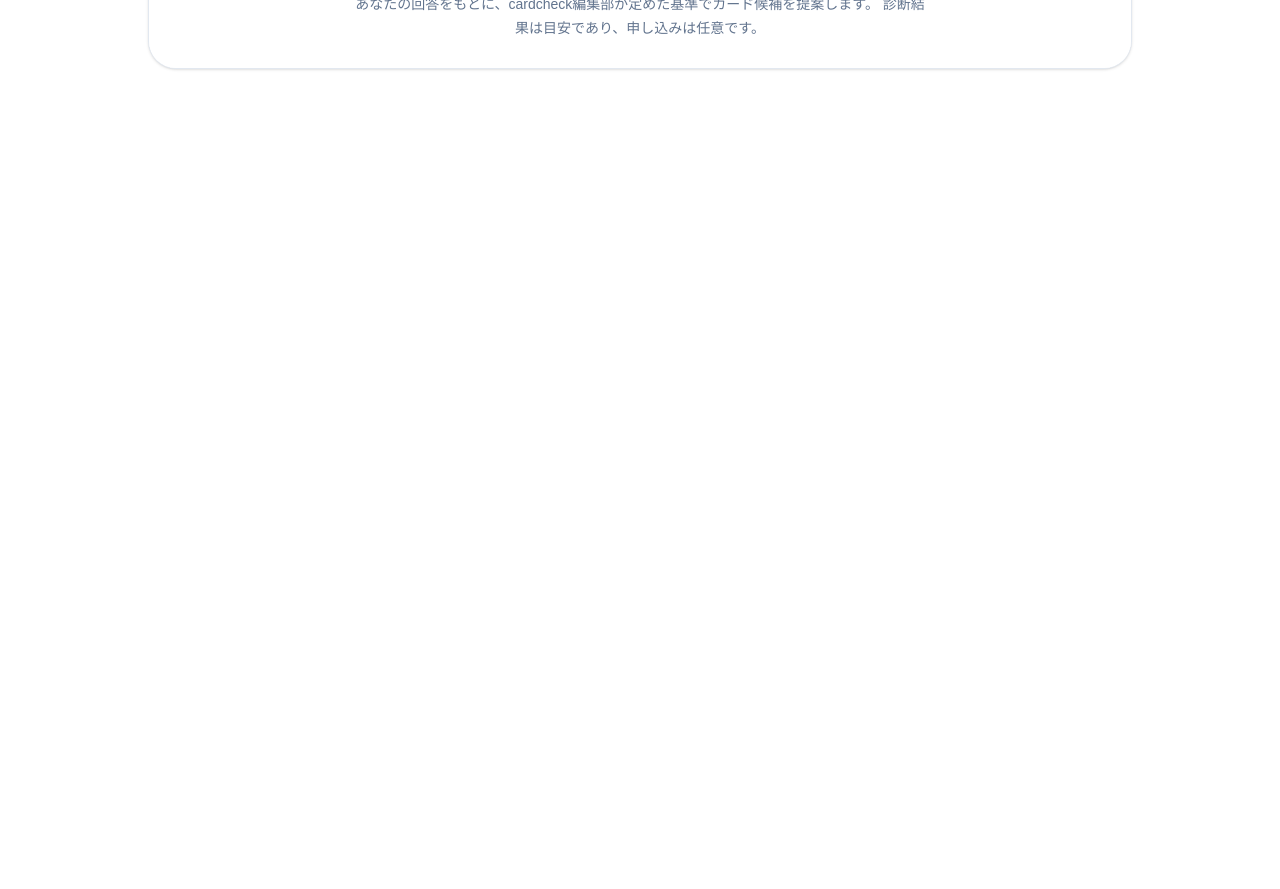
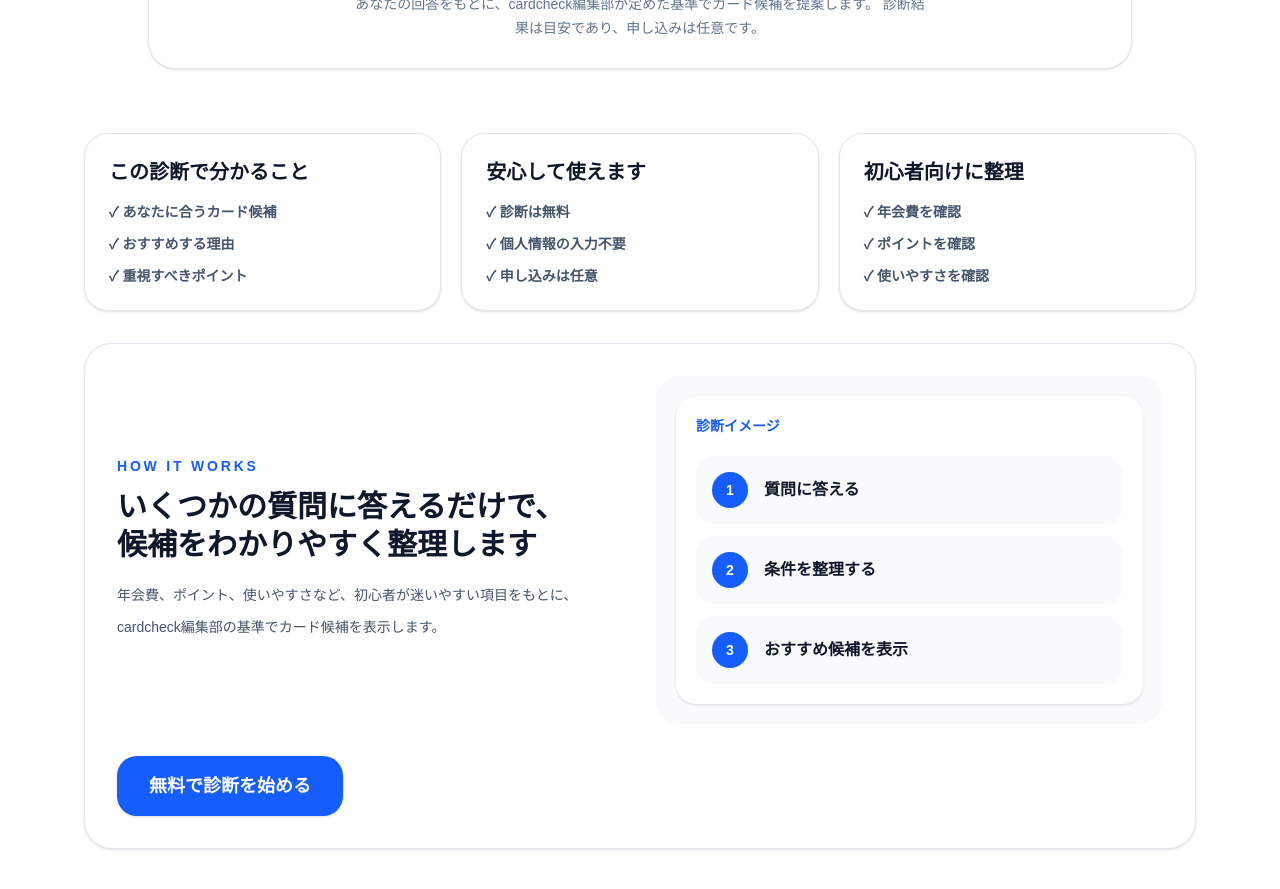
Before and after one commit to afmihiro38-cloud/cardcheck-diagnosis, a Next.js app: page / in a window 1280 px wide. Shown: the part 960-1849 px from the top of the page. Before the commit the page ends 1093 px from the top, so only its background shows below. Built offline with nearby package versions, Linux system fonts and the light colour scheme.

Commit message:
Update page.tsx

```diff
--- a/app/page.tsx
+++ b/app/page.tsx
@@ -236,7 +236,12 @@ export default function Home() {
     <main className="min-h-screen bg-white text-[#0f172a]">
       <AffiliateNotice />
 
-      {phase === 'hero' && <Hero onStart={start} />}
+      {phase === 'hero' && (
+  <>
+    <Hero onStart={start} />
+    <PreDiagnosisSections onStart={start} />
+  </>
+)}
 
 {phase === 'question' && (
   <QuestionScreen
@@ -270,6 +275,110 @@ function AffiliateNotice() {
         <b>広告・PRについて：</b>
         当サイトはアフィリエイト広告を利用しています。診断結果は一般的な傾向をもとにした目安であり、審査通過や発行を保証するものではありません。
       </div>
+    </div>
+  );
+}
+
+function PreDiagnosisSections({ onStart }: { onStart: () => void }) {
+  return (
+    <section className="mx-auto max-w-6xl px-5 pb-14">
+      <div className="grid gap-5 md:grid-cols-3">
+        <ValueCard
+          title="この診断で分かること"
+          items={[
+            'あなたに合うカード候補',
+            'おすすめする理由',
+            '重視すべきポイント',
+          ]}
+        />
+        <ValueCard
+          title="安心して使えます"
+          items={[
+            '診断は無料',
+            '個人情報の入力不要',
+            '申し込みは任意',
+          ]}
+        />
+        <ValueCard
+          title="初心者向けに整理"
+          items={[
+            '年会費を確認',
+            'ポイントを確認',
+            '使いやすさを確認',
+          ]}
+        />
+      </div>
+
+      <div className="mt-8 rounded-[28px] border border-slate-200 bg-white p-6 shadow-sm md:p-8">
+        <div className="grid items-center gap-8 md:grid-cols-2">
+          <div>
+            <p className="text-sm font-black tracking-[0.2em] text-blue-600">
+              HOW IT WORKS
+            </p>
+            <h2 className="mt-3 text-3xl font-black leading-tight text-slate-900">
+              いくつかの質問に答えるだけで、
+              <br />
+              候補をわかりやすく整理します
+            </h2>
+            <p className="mt-4 text-sm leading-8 text-slate-600">
+              年会費、ポイント、使いやすさなど、初心者が迷いやすい項目をもとに、
+              cardcheck編集部の基準でカード候補を表示します。
+            </p>
+          </div>
+
+          <div className="rounded-[24px] bg-[#f8fafc] p-5">
+            <div className="rounded-[20px] bg-white p-5 shadow-sm">
+              <p className="text-sm font-black text-blue-600">
+                診断イメージ
+              </p>
+              <div className="mt-5 space-y-3">
+                <FlowRow number="1" text="質問に答える" />
+                <FlowRow number="2" text="条件を整理する" />
+                <FlowRow number="3" text="おすすめ候補を表示" />
+              </div>
+            </div>
+          </div>
+        </div>
+
+        <button
+          onClick={onStart}
+          className="mt-8 w-full rounded-[20px] bg-blue-600 px-8 py-4 text-lg font-black text-white shadow-sm transition hover:scale-[1.02] hover:bg-blue-700 hover:shadow-md sm:w-auto"
+        >
+          無料で診断を始める
+        </button>
+      </div>
+    </section>
+  );
+}
+
+function ValueCard({
+  title,
+  items,
+}: {
+  title: string;
+  items: string[];
+}) {
+  return (
+    <div className="rounded-[24px] border border-slate-200 bg-white p-6 shadow-sm">
+      <h3 className="text-xl font-black text-slate-900">{title}</h3>
+      <div className="mt-4 space-y-3">
+        {items.map((item) => (
+          <p key={item} className="text-sm font-bold text-slate-600">
+            ✓ {item}
+          </p>
+        ))}
+      </div>
+    </div>
+  );
+}
+
+function FlowRow({ number, text }: { number: string; text: string }) {
+  return (
+    <div className="flex items-center gap-4 rounded-[18px] bg-[#f8fafc] p-4">
+      <div className="flex h-9 w-9 shrink-0 items-center justify-center rounded-full bg-blue-600 text-sm font-black text-white">
+        {number}
+      </div>
+      <p className="font-black text-slate-900">{text}</p>
     </div>
   );
 }
```
